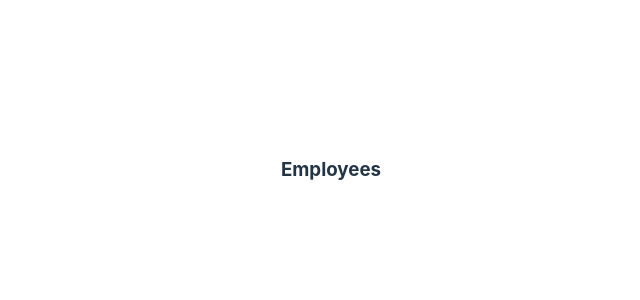
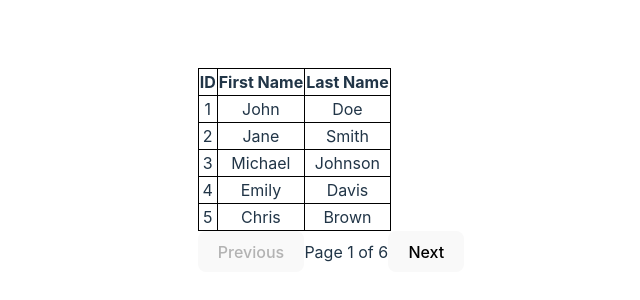
Before and after one commit to chandni-singh/copilot-with-react, a React (Vite) app: page /employees in a window 1280 px wide. Shown: the part 230-530 px from the top of the page, without its empty margins (309-949 px from the left). Built offline with nearby package versions, Linux system fonts and the light colour scheme.

Commit message:
implement pagination for Employees component with table display

```diff
--- a/src/Employees.tsx
+++ b/src/Employees.tsx
@@ -1,3 +1,38 @@
+import Pagination from "./Pagination";
+
+const employees = [
+  { id: 1, firstName: "John", lastName: "Doe" },
+  { id: 2, firstName: "Jane", lastName: "Smith" },
+  { id: 3, firstName: "Michael", lastName: "Johnson" },
+  { id: 4, firstName: "Emily", lastName: "Davis" },
+  { id: 5, firstName: "Chris", lastName: "Brown" },
+  { id: 6, firstName: "Amanda", lastName: "Wilson" },
+  { id: 7, firstName: "David", lastName: "Jones" },
+  { id: 8, firstName: "Sarah", lastName: "Garcia" },
+  { id: 9, firstName: "James", lastName: "Martinez" },
+  { id: 10, firstName: "Jessica", lastName: "Hernandez" },
+  { id: 11, firstName: "Daniel", lastName: "Lopez" },
+  { id: 12, firstName: "Laura", lastName: "Gonzalez" },
+  { id: 13, firstName: "Matthew", lastName: "Perez" },
+  { id: 14, firstName: "Ashley", lastName: "Sanchez" },
+  { id: 15, firstName: "Joshua", lastName: "Ramirez" },
+  { id: 16, firstName: "Megan", lastName: "Torres" },
+  { id: 17, firstName: "Andrew", lastName: "Flores" },
+  { id: 18, firstName: "Rachel", lastName: "Nguyen" },
+  { id: 19, firstName: "Joseph", lastName: "Gonzales" },
+  { id: 20, firstName: "Hannah", lastName: "Rodriguez" },
+  { id: 21, firstName: "Ryan", lastName: "Lewis" },
+  { id: 22, firstName: "Olivia", lastName: "Lee" },
+  { id: 23, firstName: "Brandon", lastName: "Walker" },
+  { id: 24, firstName: "Sophia", lastName: "Hall" },
+  { id: 25, firstName: "Tyler", lastName: "Allen" },
+  { id: 26, firstName: "Samantha", lastName: "Young" },
+  { id: 27, firstName: "Nicholas", lastName: "Hernandez" },
+  { id: 28, firstName: "Brittany", lastName: "King" },
+  { id: 29, firstName: "Ethan", lastName: "Wright" },
+  { id: 30, firstName: "Victoria", lastName: "Scott" },
+];
+
 export default function Employees() {
-  return <h3>Employees</h3>;
+  return <Pagination items={employees} itemsPerPage={5}></Pagination>;
 }
--- a/src/Pagination.tsx
+++ b/src/Pagination.tsx
@@ -1,29 +1,55 @@
-import React from "react";
+import React, { useState } from "react";
+
+interface Employee {
+  id: number;
+  firstName: string;
+  lastName: string;
+}
 
 interface PaginationProps {
-  currentPage: number;
-  totalPages: number;
-  onPageChange: (page: number) => void;
+  items: Employee[];
+  itemsPerPage: number;
 }
 
-const Pagination: React.FC<PaginationProps> = ({
-  currentPage,
-  totalPages,
-  onPageChange,
-}) => {
+const Pagination: React.FC<PaginationProps> = ({ items, itemsPerPage }) => {
+  const [currentPage, setCurrentPage] = useState(1);
+  const totalPages = Math.ceil(items.length / itemsPerPage);
+
   const handlePrevious = () => {
     if (currentPage > 1) {
-      onPageChange(currentPage - 1);
+      setCurrentPage(currentPage - 1);
     }
   };
 
   const handleNext = () => {
     if (currentPage < totalPages) {
-      onPageChange(currentPage + 1);
+      setCurrentPage(currentPage + 1);
     }
   };
 
+  const startIndex = (currentPage - 1) * itemsPerPage;
+  const paginatedItems = items.slice(startIndex, startIndex + itemsPerPage);
+
   return (
+    <div>
+      <table style={{ border: "1px solid black", borderCollapse: "collapse" }}>
+        <thead>
+          <tr>
+            <th style={{ border: "1px solid black" }}>ID</th>
+            <th style={{ border: "1px solid black" }}>First Name</th>
+            <th style={{ border: "1px solid black" }}>Last Name</th>
+          </tr>
+        </thead>
+        <tbody>
+          {paginatedItems.map((item) => (
+            <tr key={item.id}>
+              <td style={{ border: "1px solid black" }}>{item.id}</td>
+              <td style={{ border: "1px solid black" }}>{item.firstName}</td>
+              <td style={{ border: "1px solid black" }}>{item.lastName}</td>
+            </tr>
+          ))}
+        </tbody>
+      </table>
       <div>
         <button onClick={handlePrevious} disabled={currentPage === 1}>
           Previous
@@ -35,6 +61,7 @@ const Pagination: React.FC<PaginationProps> = ({
           Next
         </button>
       </div>
+    </div>
   );
 };
 
```
Lines whose indentation alone changed are shown as unchanged.
